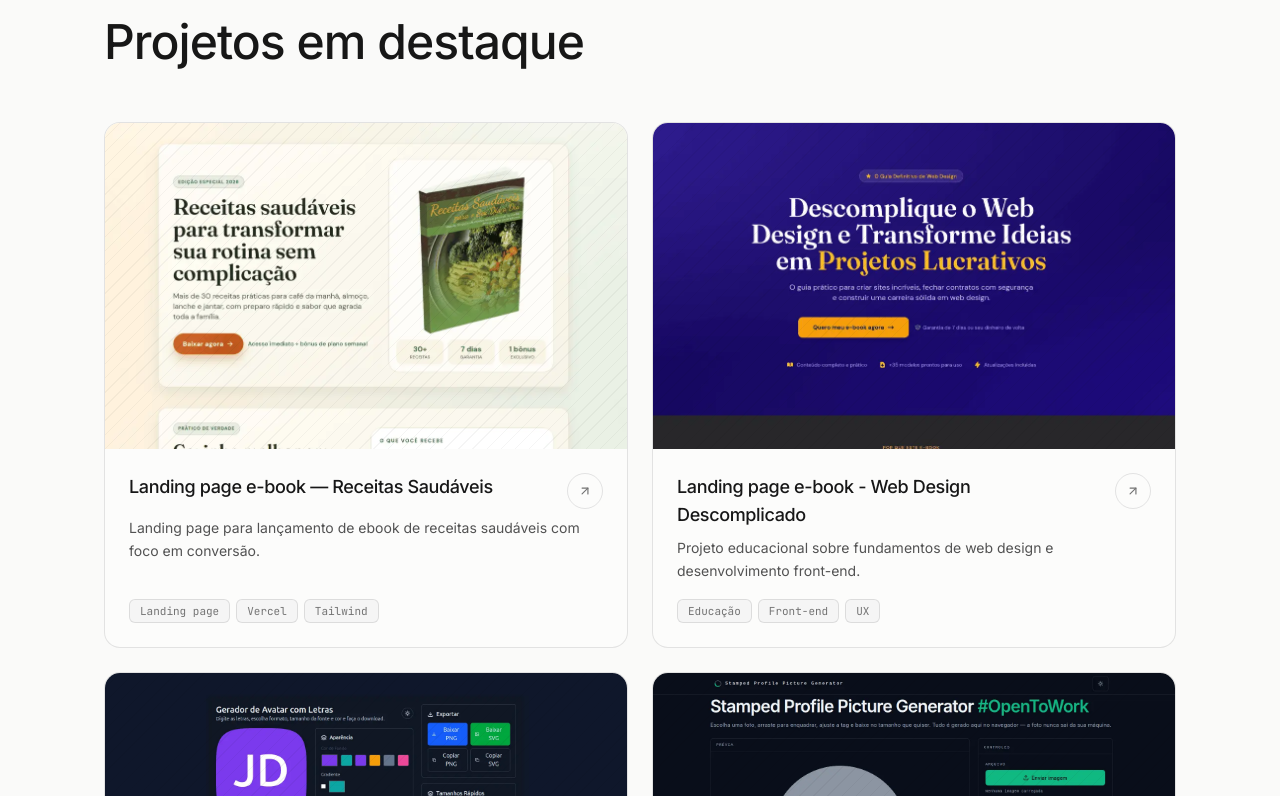
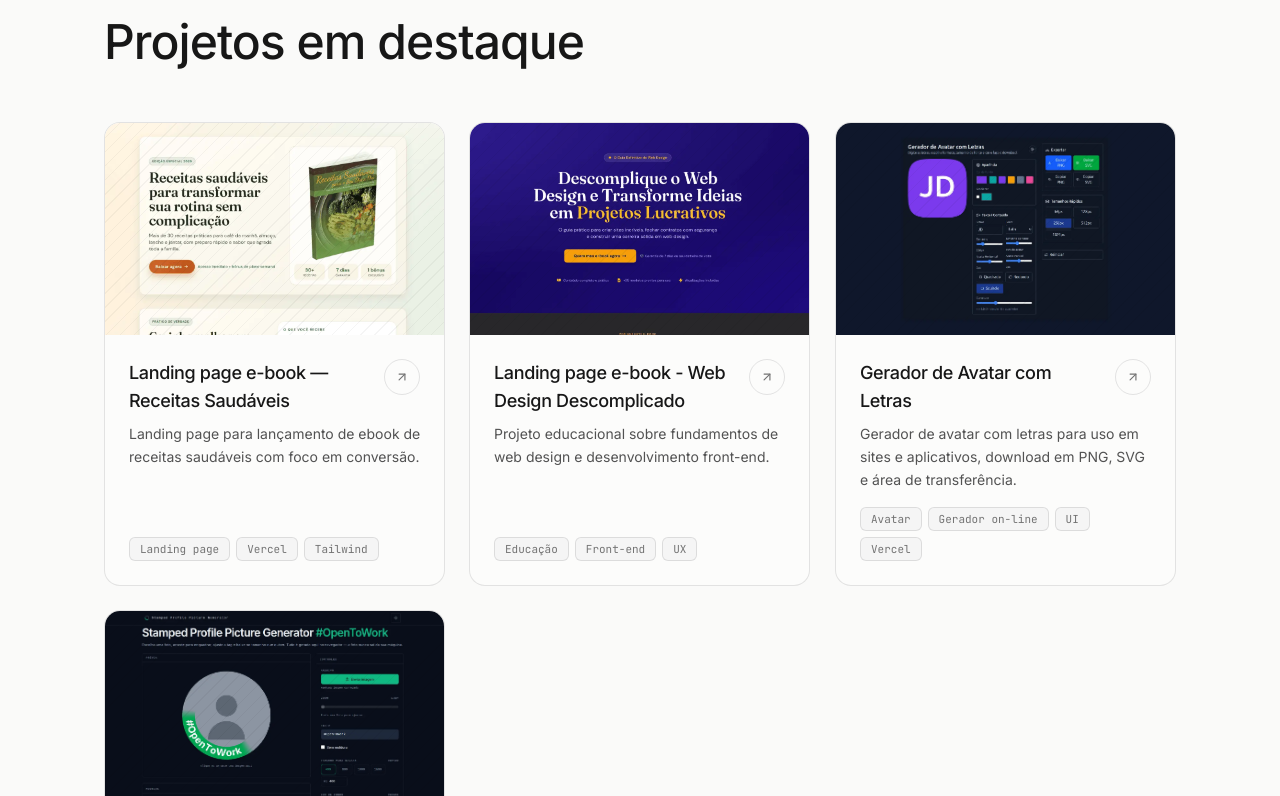
Before and after one commit to jrmessias/jrmessias.github.io, a React (Vite) app: page / in a window 1280 px wide. Shown: the part 4764-5560 px from the top of the page. Built offline with nearby package versions, Linux system fonts and the light colour scheme.

Commit message:
✨ feat(cv): atualiza links dos projetos e amplia a grade no desktop

```diff
--- a/src/data.js
+++ b/src/data.js
@@ -200,7 +200,7 @@ export const CV_DATA = {
                 pt: "Gerador de avatar com letras para uso em sites e aplicativos, download em PNG, SVG e área de transferência.",
                 en: "Avatar generator with text for use on websites and apps, download in PNG, SVG and clipboard formats."
             },
-            url: "https://letter-avatar-generator.vercel.app/",
+            url: "https://letter-avatar-generator.jrmessias.com.br/",
             image: "/assets/avatar-letter-generator.webp",
             tags: ["Avatar", {pt: "Gerador on-line", en: "On-line generator"}, "UI", "Vercel"],
             year: "2023"
@@ -211,7 +211,7 @@ export const CV_DATA = {
                 pt: "Gerador de foto de perfil com estampa, download em PNG, on-line.",
                 en: "Stamped profile picture generator, PNG download, on-line."
             },
-            url: "https://stamped-profile-picture-generator.vercel.app/",
+            url: "https://stamped-profile-picture-generator.jrmessias.com.br/",
             image: "/assets/stamped-profile-picture-generator.webp",
             tags: [{pt: "Foto de perfil", en: "Profile Picture"}, {pt: "Gerador on-line", en: "On-line generator"}, "UI", "Vercel"],
             year: "2026"
--- a/src/sections/Projects.jsx
+++ b/src/sections/Projects.jsx
@@ -7,7 +7,7 @@ import { Icon } from '../components/Icon.jsx';
 export default function Projects({ lang }) {
   return (
     <Section id="projects" eyebrow={COPY.section_index.projects[lang]} title={COPY.sections.projects[lang]}>
-      <div className="grid md:grid-cols-2 gap-6">
+      <div className="grid md:grid-cols-2 lg:grid-cols-3 gap-6">
         {CV_DATA.projects.map((p, i) => (
           <Reveal key={p.url} delay={i * 80}>
             <a href={p.url} target="_blank" rel="noreferrer"
```
